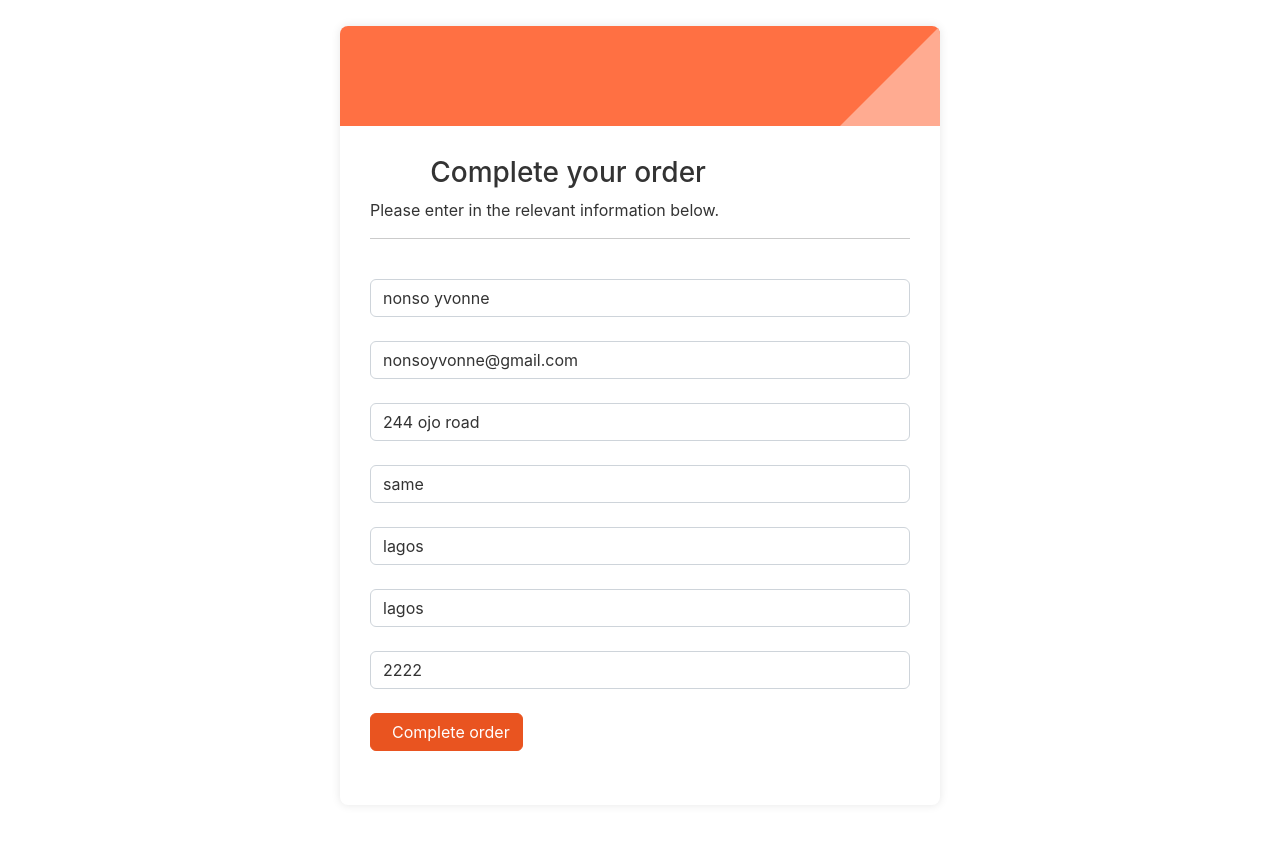
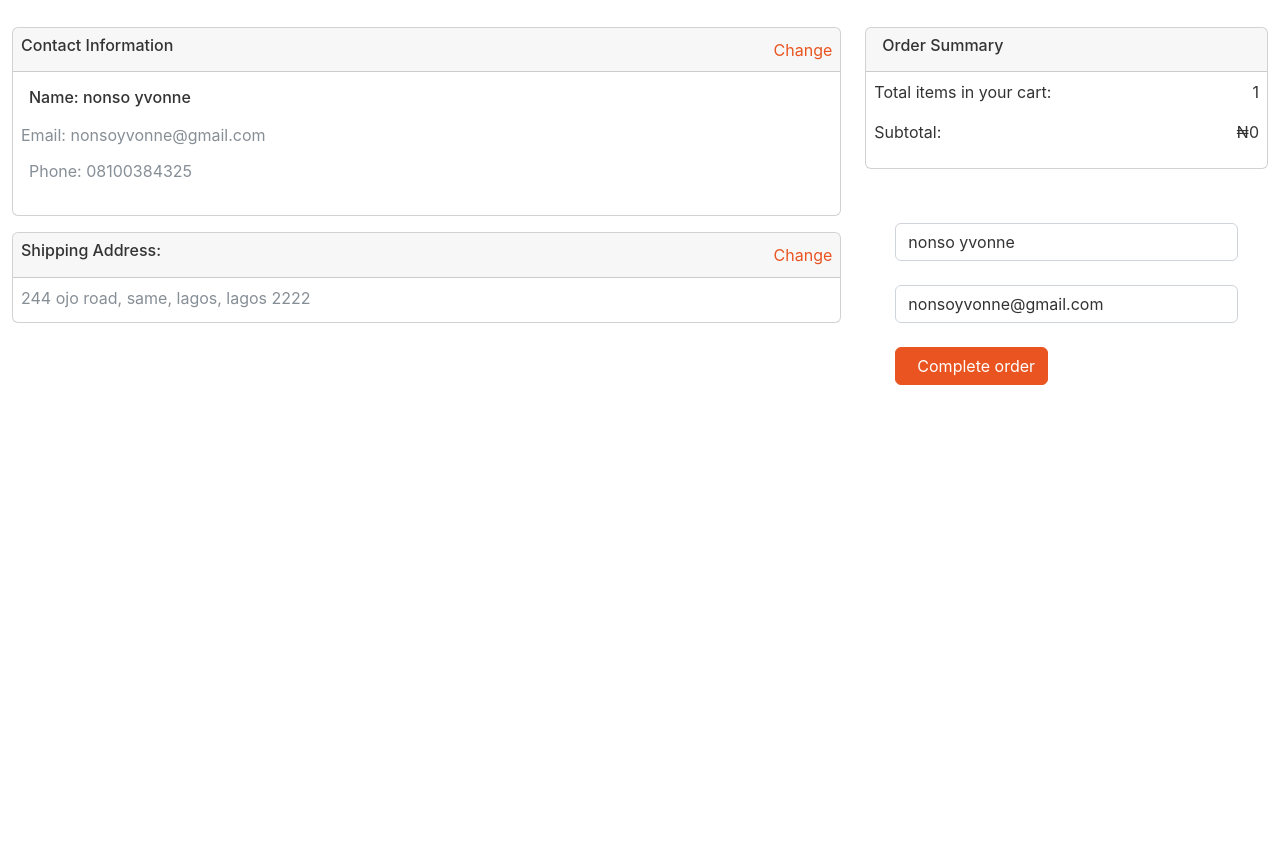
Before and after one commit to Ekenesamuel8/ccbeauty, a Django app: template ecommerce/payment/templates/payment/checkout.html in a window 1280 px wide. Shown: the part 59-903 px from the top of the page. After the commit the page ends 444 px from the top, so only its background shows below. Run offline with Django 5.2, Linux system fonts and the light colour scheme; data comes from the database, SQL or seed files in the repository; both versions use the stored data as it was after the commit; the template is opened without the code that fills it: values that come from a table or form of the project are taken from there, most other values are stand-ins (such as "Sample title", 1, 10 or a date in 2020); some libraries are stand-ins or nearby versions.

Commit message:
designing pages

```diff
--- a/ecommerce/ccstore/templates/ccstore/product_info.html
+++ b/ecommerce/ccstore/templates/ccstore/product_info.html
@@ -25,7 +25,7 @@
     letter-spacing: -0.02em; /* Subtle tightening */
   }
   .add-to-cart {
-        width: 40%; /* Full width for small screens */
+        width: 50%; /* Full width for small screens */
         position: fixed; /* Stick to the bottom */
         bottom: 0; /* Align to the bottom */
         right: 0; /* Align to the left */
@@ -102,7 +102,7 @@
 
         <div class="container-fluid mt-3">
 
-            <p> {{pdt.description}} hhhhh</p>
+            <p> {{pdt.description}}</p>
 
         </div>
 
--- a/ecommerce/ecommerce/settings.py
+++ b/ecommerce/ecommerce/settings.py
@@ -165,9 +165,9 @@ else:
 # Email settings
 EMAIL_BACKEND = 'django.core.mail.backends.smtp.EmailBackend' #'django.core.mail.backends.smtp.EmailBackend'
 EMAIL_HOST = 'smtp.gmail.com'
-EMAIL_PORT = 587  # Use 587 instead of 465 for TLS
-EMAIL_USE_TLS = True #false
-EMAIL_USE_SSL = False #true
+EMAIL_PORT = 465  # Use 587 instead of 465 for TLS
+EMAIL_USE_TLS = False #false
+EMAIL_USE_SSL = True #true
 EMAIL_HOST_USER = config('EMAIL_HOST_USERS')
 EMAIL_HOST_PASSWORD = config('EMAIL_HOST')
 
--- a/ecommerce/payment/templates/payment/checkout.html
+++ b/ecommerce/payment/templates/payment/checkout.html
@@ -1,84 +1,69 @@
-
 {% include "ccstore/base.html" %}
-
-
 {% load static %}
-
-
 {% block content %}
 
 <body>
+    <div class="container-fluid">
+        <div class="row">
+            <div class="col-md-8">
+                <div class="card mt-3">
+                    <div class="card-header d-flex justify-content-between align-items-center p-2">
+                        <h6>Contact Information</h6>
+                        <a href="{% url 'manage_shipping_address' %}" class="text-primary text-decoration-none">Change</a>
+                    </div>
+                    <div class="card-body p-2">
+                        <h6 class="p-2">Name: {{ shipping_address.fullname }}</h6>
+                        <p class="mb-1 text-muted">Email: {{ shipping_address.email }}</p>
+                        <p class="p-2 text-muted">Phone: {{ shipping_address.phone }}</p>
+                    </div>
+                </div>
+                <div class="card mt-3">
+                    <div class="card-header d-flex justify-content-between align-items-center p-2">
+                        <h6>Shipping Address:</h6>
+                        <a href="{% url 'manage_shipping_address' %}" class="text-primary text-decoration-none">Change</a>
+                    </div>
+                    <div class="card-body p-2">
+                        <p class="mb-1 text-muted">{{ shipping_address.address1 }}, {{ shipping_address.address2 }}, {{ shipping_address.city }}, {{ shipping_address.state }} {{ shipping_address.zipcode }}</p>
+                    </div>
+                </div>
+            </div>
+            <div class="col-md-4">
 
-    <div class="login-card">
-        <div class="login-header"></div>
+            <div class="card mt-3">
+                <div class="card-header">
+                    <h6>Order Summary</h6>
+                </div>
+                <div class="card-body p-2">
+                    <div class="d-flex justify-content-between align-items-center">
+                        <p>Total items in your cart:</p>
+                        <p class="text-bold">{{ total_items }}</p>
+                    </div>
+                    <div class="d-flex justify-content-between align-items-center">
+                        <p class="text-bold">Subtotal:</p>
+                        <p class="text-bold">&#8358;{{ cart.get_total_price }}</p>
+                    </div>
+                </div>
+            </div>
             <div class="login-body">
                 <form id="form">
-
                     <div>
-
-                    <h3> <i class="fa fa-chevron-circle-right" aria-hidden="true"></i> &nbsp; Complete your order </h3>
-
-                    <p> Please enter in the relevant information below. </p>
-
-                    <hr>
                         <br>
-
                         <div class="form-field">
                             <input class="form-control validate" id="name" type="text" placeholder="Full name*" autocomplete="off" value="{{shipping_address.fullname}}" required>
                         </div>
-
                         <br>
-
                         <div class="form-field">
                             <input class="form-control validate" id="email" type="email" placeholder="Email address*" autocomplete="off" value="{{shipping_address.email}}" required>
                         </div>
-
+                    </div>
                     <br>
-
-                    <div class="form-field">
-                        <input class="form-control validate" id="address1" type="text" placeholder="Address 1*" autocomplete="off" value="{{shipping_address.address1}}" required>
+                <button id="complete-order" type="submit" class="btn btn-primary navbar-btn text-white"> &nbsp; Complete order </button>
+                <br>
+                </form>
+                <br>
             </div>
-
-                    <br>
-
-                    <div class="form-field">
-                        <input class="form-control validate" id="address2" type="text" placeholder="Address 2*" autocomplete="off" value="{{shipping_address.address2}}" required>
         </div>
-
-                    <br>
-
-                    <div class="form-field">
-                        <input class="form-control validate" id="city" type="text" placeholder="City*" autocomplete="off" value="{{shipping_address.city}}" required>
     </div>
-
-                    <br>
-
-                    <div class="form-field">
-                        <input class="form-control" id="state" type="text" placeholder="State (Optional)" autocomplete="off" value="{{shipping_address.state}}">
-                    </div>
-
-                    <br>
-
-                    <div class="form-field">
-                        <input class="form-control" id="zipcode" type="text" placeholder="Zip code (Optional)" autocomplete="off" value="{{shipping_address.zipcode}}">
-                    </div>
-
-                </div>
-
-                <br>
-
-               <button id="complete-order" type="submit" class="btn btn-primary navbar-btn text-white"> &nbsp; Complete order </button>
-
-                <br>
-
-            </form>
-
-            <br>
-
-        </div>
-
-    </div>
-
         <br>
 
     </body>
```
Also changed, not shown: ecommerce/payment/views.py (+5 -4 lines), ecommerce/db.sqlite3, 1 other file. Lines whose indentation alone changed are shown as unchanged.
